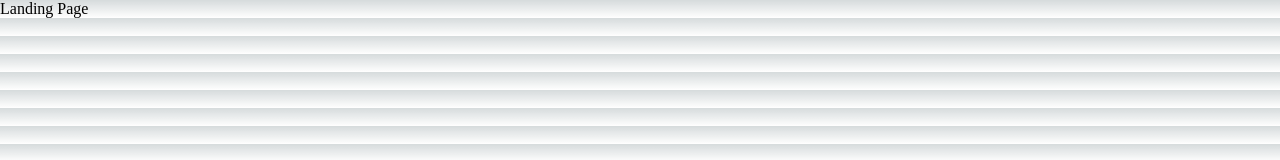
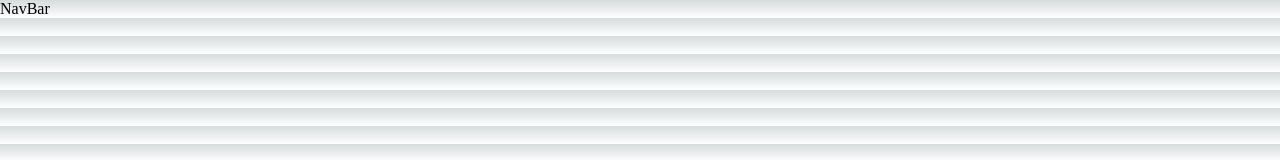
Before and after one commit to Adi-1502/density-landing-page, a Next.js app: page / in a window 1280 px wide. Shown: the top 160 px of the page. Built offline with nearby package versions, Linux system fonts and the light colour scheme.

Commit message:
add tailwind

```diff
--- a/package.json
+++ b/package.json
@@ -13,7 +13,8 @@
     "eslint-config-next": "13.2.4",
     "next": "13.2.4",
     "react": "18.2.0",
-    "react-dom": "18.2.0"
+    "react-dom": "18.2.0",
+    "tailwindcss": "^3.3.1"
   },
   "devDependencies": {
     "prettier": "2.8.7"
--- /dev/null
+++ b/src/Components/NavBar.jsx
@@ -0,0 +1,7 @@
+import React from "react";
+
+function NavBar() {
+  return <div>NavBar</div>;
+}
+
+export default NavBar;
--- a/src/pages/api/hello.js
+++ /dev/null
@@ -1,5 +0,0 @@
-// Next.js API route support: https://nextjs.org/docs/api-routes/introduction
-
-export default function handler(req, res) {
-  res.status(200).json({ name: 'John Doe' })
-}
--- a/src/pages/index.js
+++ b/src/pages/index.js
@@ -2,9 +2,14 @@
 import Image from "next/image";
 import { Inter } from "next/font/google";
 import styles from "@/styles/Home.module.css";
+import NavBar from "@/Components/NavBar";
 
 const inter = Inter({ subsets: ["latin"] });
 
 export default function Home() {
-  return <>Landing Page</>;
+  return (
+    <>
+      <NavBar />
+    </>
+  );
 }
```
Also changed, not shown: 1 other file (tests, documents, lock files or other folders).
